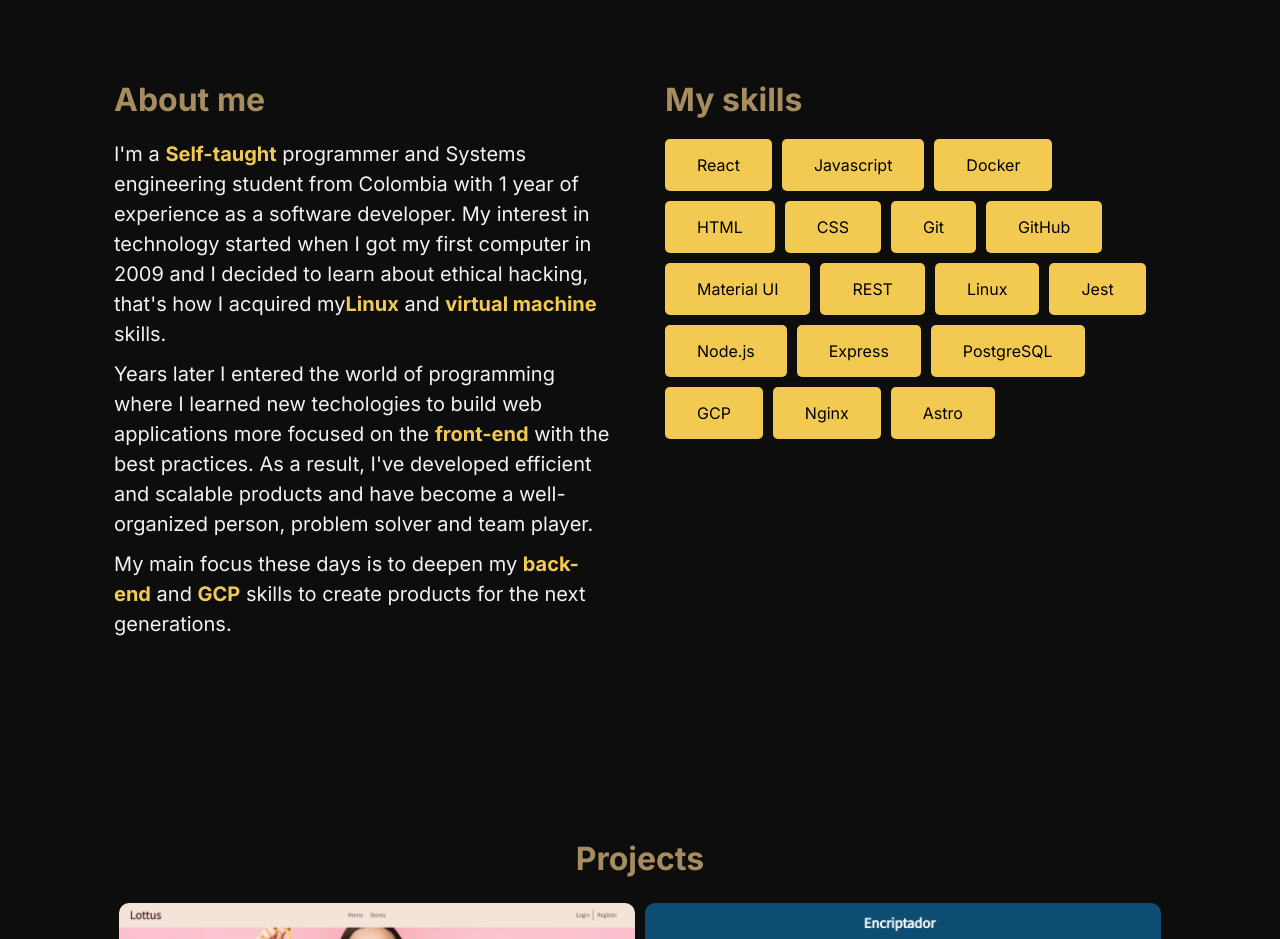
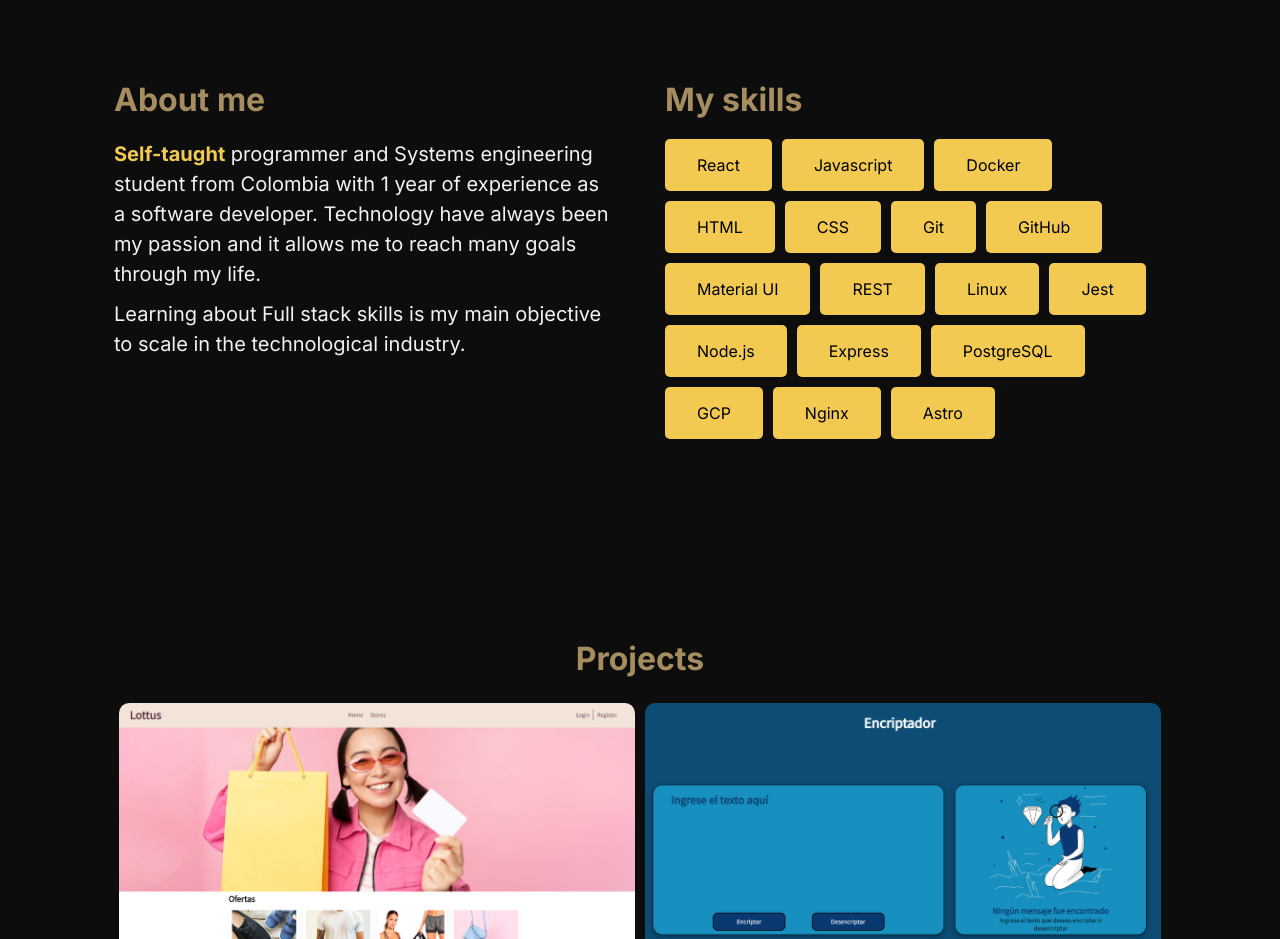
Before and after one commit to ClouddCoder/portfolio-v2, a Next.js app: page / in a window 1280 px wide. Shown: the part 820-1759 px from the top of the page. Built offline with nearby package versions, Linux system fonts and the light colour scheme.

Commit message:
Update the About main text

```diff
--- a/src/components/about/About.jsx
+++ b/src/components/about/About.jsx
@@ -7,21 +7,13 @@ function About() {
         <h2>About me</h2>
         <div className={styles["about-me"]}>
           <p>
-            I'm a <strong>Self-taught</strong> programmer and Systems engineering student from
-            Colombia with 1 year of experience as a software developer. My interest in technology
-            started when I got my first computer in 2009 and I decided to learn about ethical
-            hacking, that's how I acquired my
-            <strong>Linux</strong> and <strong>virtual machine</strong> skills.
+            <strong>Self-taught</strong> programmer and Systems engineering student from Colombia
+            with 1 year of experience as a software developer. Technology have always been my
+            passion and it allows me to reach many goals through my life.
           </p>
           <p>
-            Years later I entered the world of programming where I learned new techologies to build
-            web applications more focused on the <strong>front-end</strong> with the best practices.
-            As a result, I've developed efficient and scalable products and have become a
-            well-organized person, problem solver and team player.
-          </p>
-          <p>
-            My main focus these days is to deepen my <strong>back-end</strong> and{" "}
-            <strong>GCP</strong> skills to create products for the next generations.
+            Learning about Full stack skills is my main objective to scale in the technological
+            industry.
           </p>
         </div>
       </div>
```
